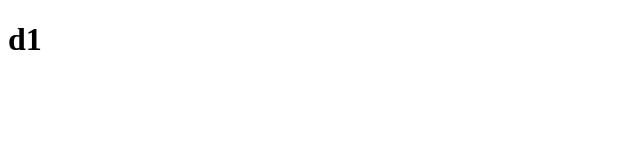
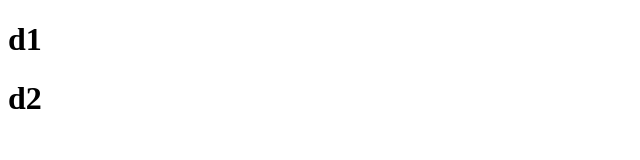
Before and after one commit to pranavrajesh23/gitnew, a plain HTML site: page d1.html in a window 1280 px wide. Shown: the full height of the page, 0-640 px from the left. Drawn offline with Linux system fonts and the light colour scheme.

Commit message:
d2 commit

```diff
--- a/d1.html
+++ b/d1.html
@@ -7,5 +7,6 @@
 </head>
 <body>
     <h1>d1</h1>
+    <h1>d2</h1>
 </body>
 </html>
```
